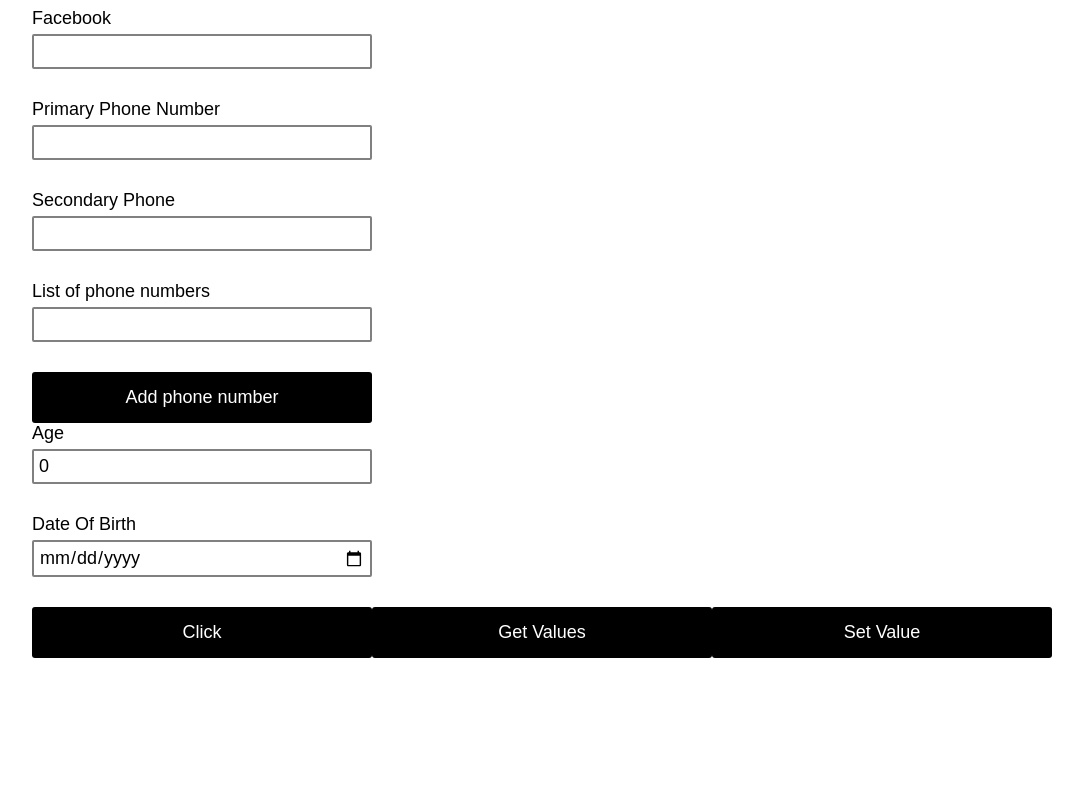
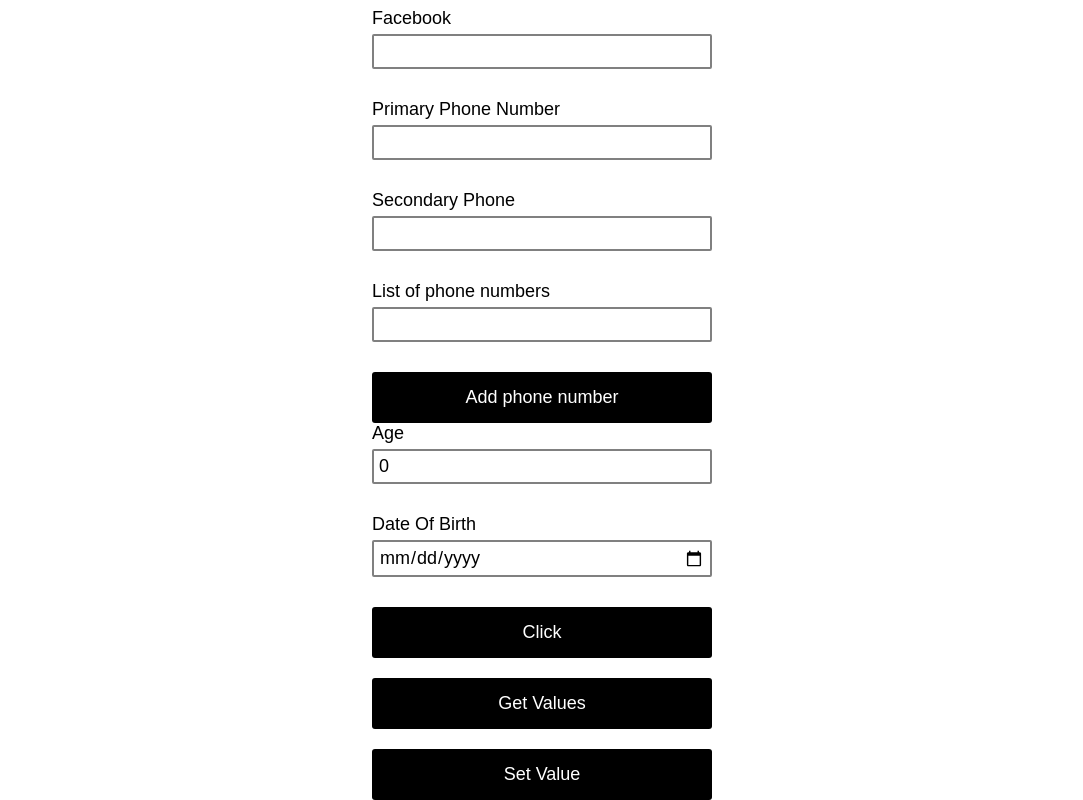
Before and after one commit to muhriddin20056525/react-hook-form, a React (Vite) app: page / in a window 1280 px wide. Shown: the part 423-1223 px from the top of the page, without its empty margins (98-1181 px from the left). Before the commit the page ends 1081 px from the top, so only its background shows below. Built offline with nearby package versions, Linux system fonts and the light colour scheme.

Commit message:
18-dars Disable Form Submission

```diff
--- a/src/components/YoutubeForm.tsx
+++ b/src/components/YoutubeForm.tsx
@@ -50,8 +50,8 @@ export default function YoutubeForm() {
     setValue,
     watch,
   } = form;
-  const { errors, touchedFields, dirtyFields, isDirty } = formState;
-  console.log({ touchedFields, dirtyFields, isDirty });
+  const { errors, touchedFields, dirtyFields, isDirty, isValid } = formState;
+  console.log({ touchedFields, dirtyFields, isDirty, isValid });
 
   const { fields, append, remove } = useFieldArray({
     name: "phNumbers",
@@ -242,7 +242,8 @@ export default function YoutubeForm() {
           <p className="error-message">{errors.dob?.message}</p>
         </div>
 
-        <button>Click</button>
+        <div className="btns">
+          <button disabled={!isDirty || !isValid}>Click</button>
           <button type="button" onClick={handleGetValues}>
             Get Values
           </button>
@@ -250,6 +251,7 @@ export default function YoutubeForm() {
           <button type="button" onClick={handleSetValue}>
             Set Value
           </button>
+        </div>
       </form>
       <DevTool control={control} />
     </div>
--- a/src/index.css
+++ b/src/index.css
@@ -51,3 +51,9 @@ button {
   background-color: #000;
   color: #fff;
 }
+
+.btns {
+  display: flex;
+  flex-direction: column;
+  gap: 20px;
+}
```
Also changed, not shown: 1 other file (tests, documents, lock files or other folders). Lines whose indentation alone changed are shown as unchanged.
